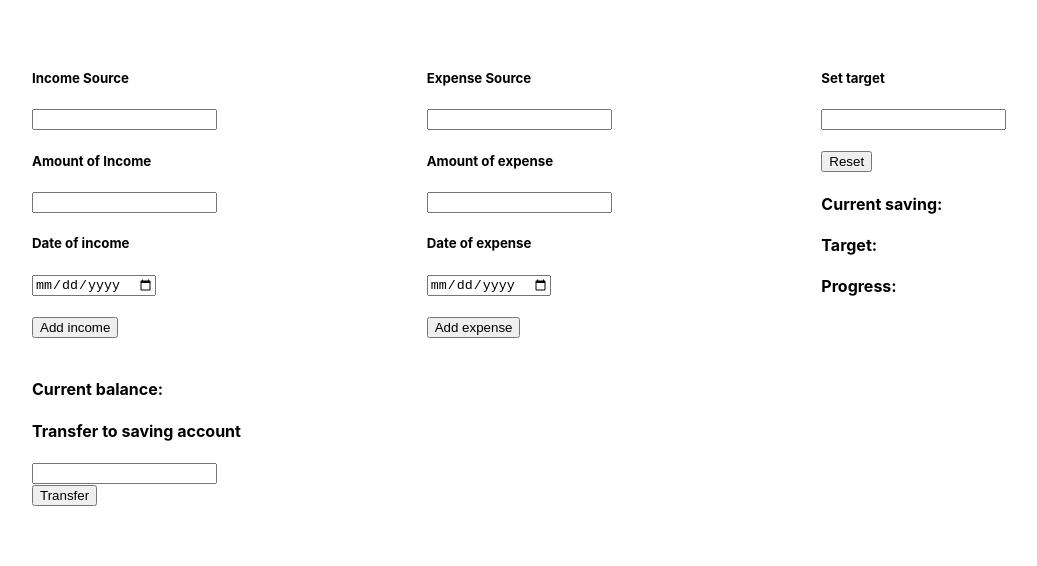
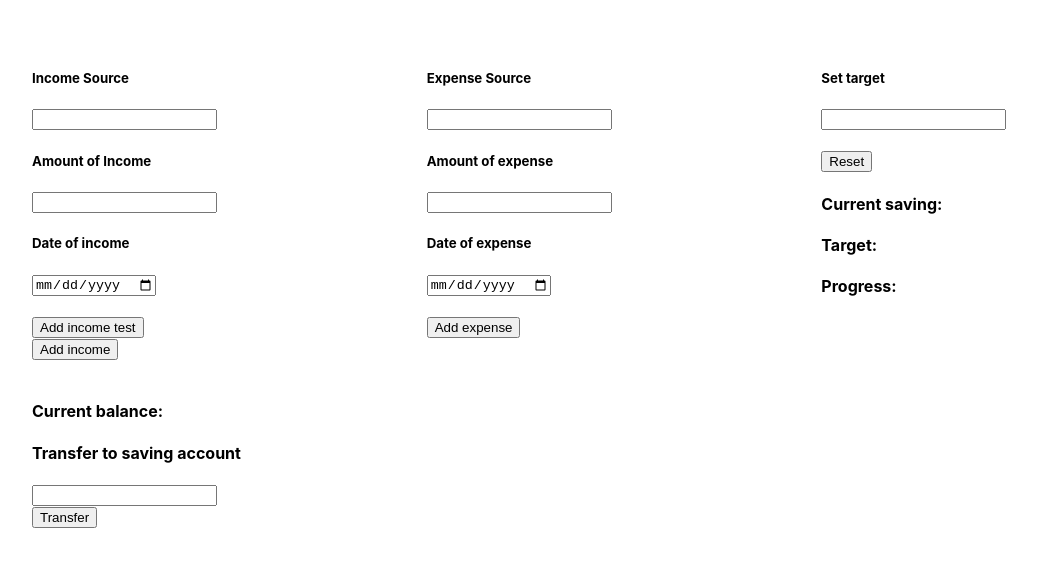
Before and after one commit to HungHoang108/react-budget-public, a React (Create React App) app: page / in a window 1280 px wide. Shown: the top 566 px of the page, without its empty margins (16-1053 px from the left). Built offline with nearby package versions, Linux system fonts and the light colour scheme.

Commit message:
changing from using useContext to passing props from child component to parent component

```diff
--- a/src/App.tsx
+++ b/src/App.tsx
@@ -4,16 +4,21 @@ import { Income } from "./components/income/income.component";
 import { Saving } from "./components/saving/saving.component";
 import { Balance } from "./components/balance/balance.component";
 
-import { useContext, useEffect } from "react";
-// import { IncomeContext } from "./context/context";
+import { useState, useEffect } from "react";
 
 const App = () => {
-;
+  const [salary, setSalary] = useState();
+
+  const getIncome = (input: any) => {
+    setSalary(input);
+    console.log("input is :", input);
+  };
+  console.log("salary is :", salary);
   return (
     <>
       <div className="App">
         <div>
-          <Income />
+          <Income getIncome={getIncome} />
         </div>
         <div>
           <Expense />
--- a/src/components/income/income.component.tsx
+++ b/src/components/income/income.component.tsx
@@ -1,9 +1,18 @@
 import React from "react";
 import { Button } from "../button/button.component";
-import { useContext, useEffect } from "react";
+import { useState } from "react";
 
-export const Income = () => {
+export const Income = (props: { getIncome: (income : any) => void; }) => {
+  const [income, setIncome] = useState();
+  const handleChange = (e: { target: { value: any; }; }) => {
+    const incomeAmount = e.target.value;
+    setIncome(incomeAmount)
+    console.log(incomeAmount)
+  };
 
+  const addIncome = ()=>{
+    props.getIncome(income)
+  }
   return (
     <div>
       <div>
@@ -12,13 +21,14 @@ export const Income = () => {
       </div>
       <div>
         <h5>Amount of Income</h5>
-        <input type="number" name="amountOfIncome" />
+        <input type="number" name="amountOfIncome" onChange={handleChange} />
       </div>
       <div>
         <h5>Date of income</h5>
         <input type="date" name="incomeDate" />
       </div>
       <br />
+      <button onClick={addIncome}>Add income test</button>
       <Button name="Add income" />
     </div>
   );
--- a/src/types/global-states.ts
+++ /dev/null
@@ -1,4 +0,0 @@
-// export interface IIncome {
-//   income: number
-//   setIncome: (n : number) => number;
-// }
```
Also changed, not shown: src/context/context.tsx (deleted, +0 -17 lines).
